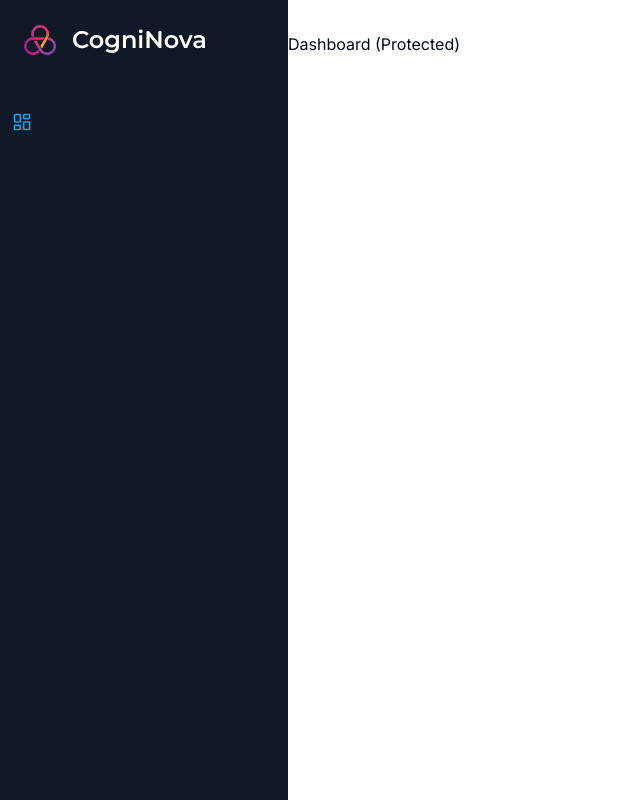
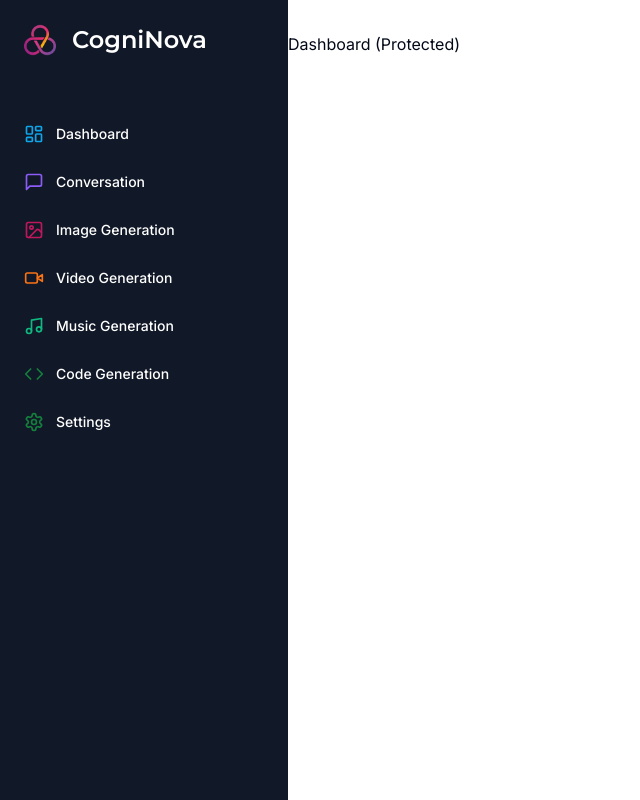
Before and after one commit to The-CodeINN/cogninova, a Next.js app: page /dashboard in a window 1280 px wide. Shown: the whole page, without its empty margins (0-640 px from the left). Built offline with nearby package versions, Linux system fonts and the light colour scheme.

Commit message:
Done iwth sidebar

```diff
--- a/app/(dashboard)/layout.tsx
+++ b/app/(dashboard)/layout.tsx
@@ -11,6 +11,9 @@ const DashBoardLayout = ({ children }: { children: React.ReactNode }) => {
         <NavBar />
         {children}
       </main>
+      {/* <div className="min-h-screen pt-24 pb-6 w-full px">
+        <div className='bg-green-900 z-20 top-0'>hhh</div>
+      </div> */}
     </div>
   );
 };
--- a/components/Sidebar.tsx
+++ b/components/Sidebar.tsx
@@ -1,7 +1,15 @@
 "use client";
 
 import { cn } from "@/lib/utils";
-import { LayoutDashboard } from "lucide-react";
+import {
+  Code,
+  ImageIcon,
+  LayoutDashboard,
+  MessageSquare,
+  Music,
+  Settings,
+  VideoIcon,
+} from "lucide-react";
 import { Montserrat } from "next/font/google";
 import Image from "next/image";
 import Link from "next/link";
@@ -14,6 +22,42 @@ const routes = [
     icon: LayoutDashboard,
     href: "/dashboard",
     color: "text-sky-500",
+  },
+  {
+    label: "Conversation",
+    icon: MessageSquare,
+    href: "/dashboard",
+    color: "text-violet-500",
+  },
+  {
+    label: "Image Generation",
+    icon: ImageIcon,
+    href: "/dashboard",
+    color: "text-pink-700",
+  },
+  {
+    label: "Video  Generation",
+    icon: VideoIcon,
+    href: "/dashboard",
+    color: "text-orange-500",
+  },
+  {
+    label: "Music Generation",
+    icon: Music,
+    href: "/dashboard",
+    color: "text-emerald-500",
+  },
+  {
+    label: "Code Generation",
+    icon: Code,
+    href: "/dashboard",
+    color: "text-green-700",
+  },
+  {
+    label: "Settings",
+    icon: Settings,
+    href: "/dashboard",
+    color: "text-green-700",
   },
 ];
 
@@ -31,9 +75,14 @@ const Sidebar = () => {
         </Link>
         <div className='space-y-1'>
           {routes.map((route) => (
-            <Link href={route.href} key={route.href}>
+            <Link
+              href={route.href}
+              key={route.href}
+              className='text-sm group flex p-3 w-full justify-start font-medium cursor-pointer hover:text-white hover:bg-white/10 rounded-lg transition'
+            >
               <div className='flex items-center flex-1'>
-                <route.icon className={cn("h-5 w-5 mr-4", route.color)} />
+                <route.icon className={cn("h-5 w-5 mr-3", route.color)} />
+                {route.label}
               </div>
             </Link>
           ))}
```
